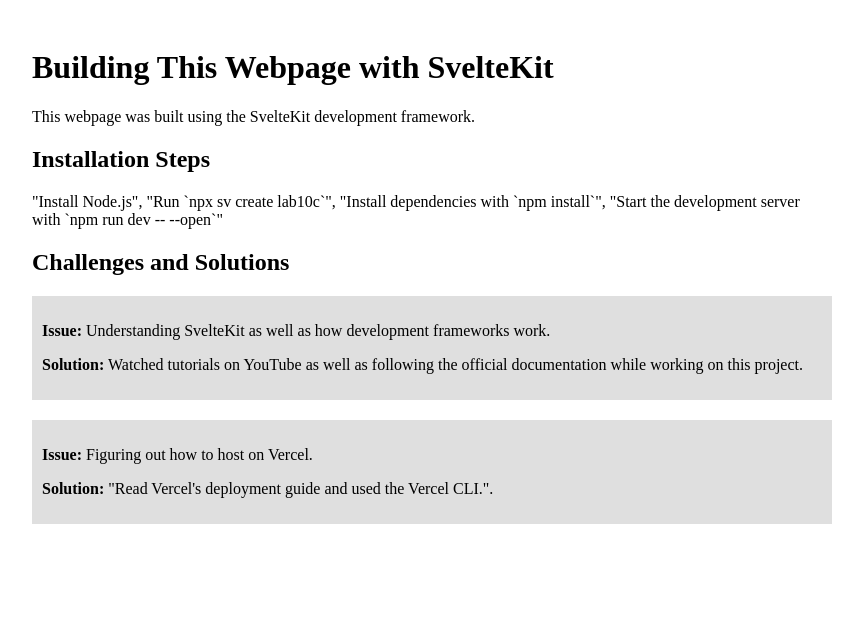
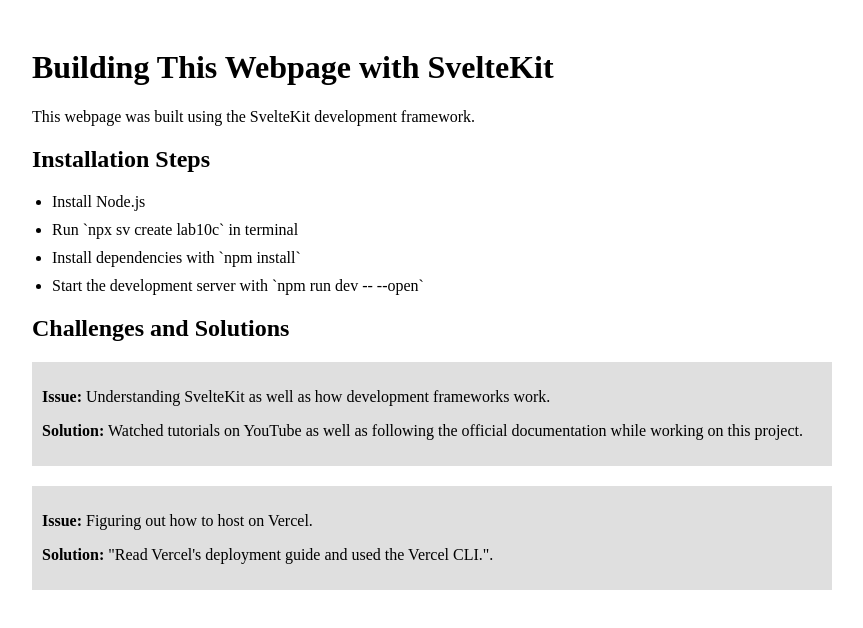
Before and after one commit to jotasky/cps530_lab10c, a SvelteKit app: page / in a window 1280 px wide. Shown: the top 628 px of the page, without its empty margins (208-1071 px from the left). Built offline with nearby package versions, Linux system fonts and the light colour scheme.

Commit message:
Made updates to webpage

```diff
--- a/src/routes/+page.svelte
+++ b/src/routes/+page.svelte
@@ -20,19 +20,28 @@
         margin-bottom: 20px;
     }
 
+    ul {
+        list-style-type: disc;
+        padding-left: 20px;
+    }
+
+    li {
+        margin-bottom: 10px;
+    }
 </style>
-<body>
+
     <div class="container">
         <h1>Building This Webpage with SvelteKit</h1>
         <p>This webpage was built using the SvelteKit development framework.</p>
 
         <h2>Installation Steps</h2>
-        <p>
-            "Install Node.js",
-            "Run `npx sv create lab10c`",
-            "Install dependencies with `npm install`",
-            "Start the development server with `npm run dev -- --open`"
-        </p>
+        <ul>
+            <li>Install Node.js</li>
+            <li>Run `npx sv create lab10c` in terminal</li>
+            <li>Install dependencies with `npm install`</li>
+            <li>Start the development server with `npm run dev -- --open`</li>
+
+        </ul>
 
         <h2>Challenges and Solutions</h2>
         <div>
@@ -47,4 +56,3 @@
             </div>
         </div>
     </div>
-</body>
```
